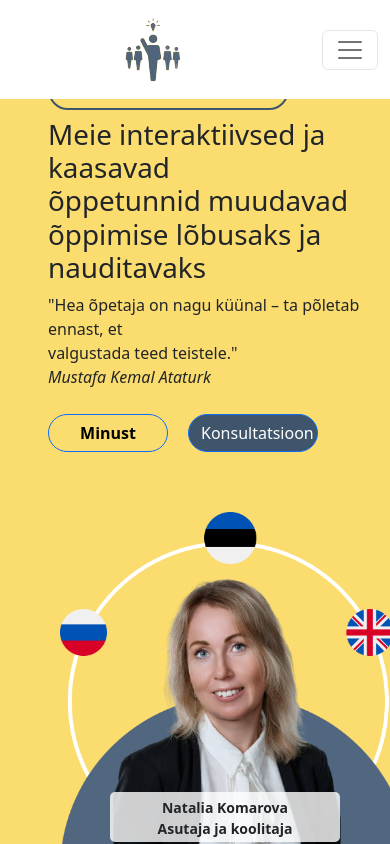
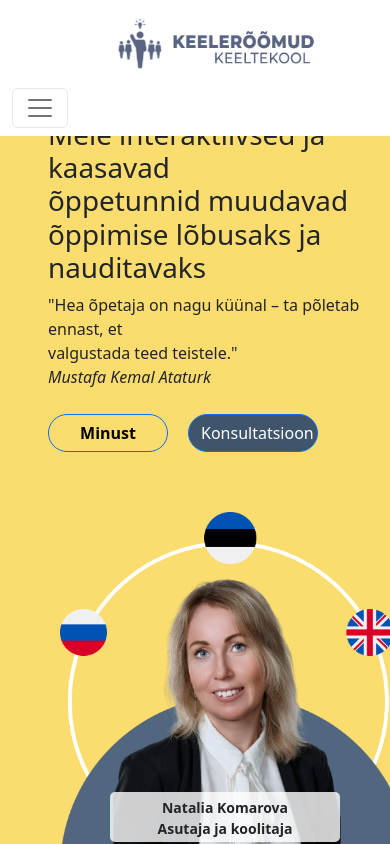
Before and after one commit to doyenify/mytutor, a React (Create React App) app: page / in a window 390 px wide. Shown: the top 844 px of the page. Built offline with nearby package versions, Linux system fonts and the light colour scheme.

Commit message:
new logo addded

```diff
--- a/src/components/Footer/Footer.tsx
+++ b/src/components/Footer/Footer.tsx
@@ -12,7 +12,7 @@ const Footer = () => {
           style={{backgroundColor: "#FEF8E1" , height: "300px" }}
     >
 
-    <img className='mb-3' src={kelelogo} style={{height:"", width: ""}} alt="russian flag"/>
+    <img className='mb-3' src={kelelogo} style={{height:"80px", width: "auto"}} alt="russian flag"/>
 
        {/* <div className='footer-writeup' style={{color: "#050A27"}}>
             <p> <b> {t('A GOOD TEACHER IS LIKE A CANDLE – IT CONSUMES ITSELF TO LIGHT')} <br />
--- a/src/components/Header/Header.tsx
+++ b/src/components/Header/Header.tsx
@@ -9,6 +9,7 @@ import NavDropdown from 'react-bootstrap/NavDropdown';
 import { useTranslation } from 'react-i18next';
 import React, { useState, useEffect } from "react";
 import ReactFlagsSelect from "react-flags-select";
+import "./header.css"
 // import Estonianlesson from '../Estonianlesson/Estonianlesson';
 
 const Header = () => {
@@ -92,7 +93,7 @@ const Header = () => {
         <Navbar    expand="lg" fixed="top" style={{backgroundColor: "#ffffff"}}>
         <Container fluid>
         <Navbar.Brand style={{marginLeft: "90px", color: "#985421", fontWeight:"bold", fontSize:"30px", cursor: "pointer"}}
-         onClick={toHome}> <img className='' src={kelelogo} style={{height:"", width: ""}} alt="russian flag"/></Navbar.Brand>
+         onClick={toHome}> <img className='kelelogo' src={kelelogo} style={{height:"70px", width: "auto"}} alt="russian flag"/></Navbar.Brand>
         <Navbar.Toggle />
         <Navbar.Collapse >
           <Nav
--- a/src/components/Header/header.css
+++ b/src/components/Header/header.css
@@ -0,0 +1,8 @@
+@media (max-width: 768px)  {
+
+.kelelogo {
+    height: 5px;
+    width: auto;
+padding-right: 10px;
+}
+  }
```
Also changed, not shown: src/img/kelelogo.png.
